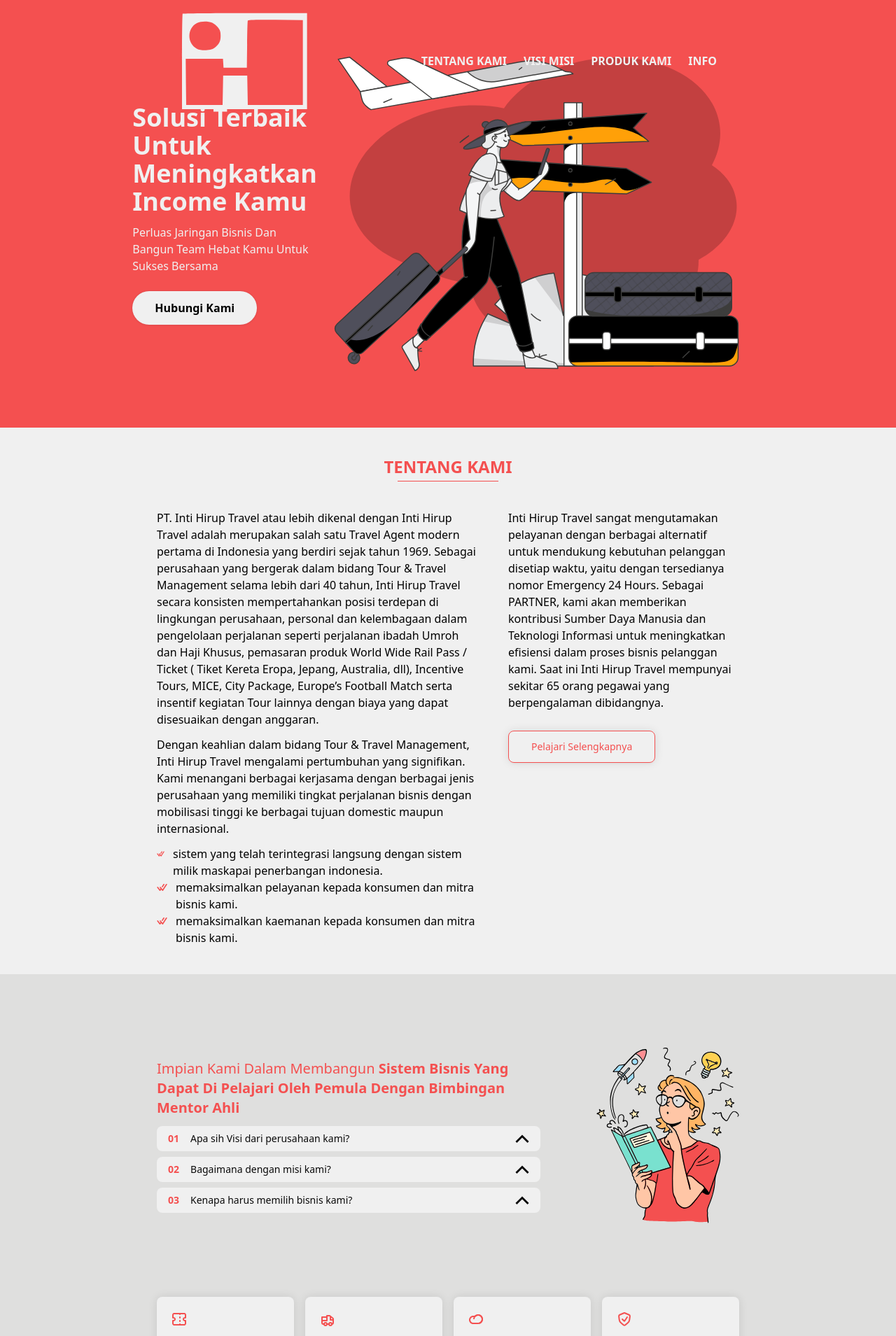
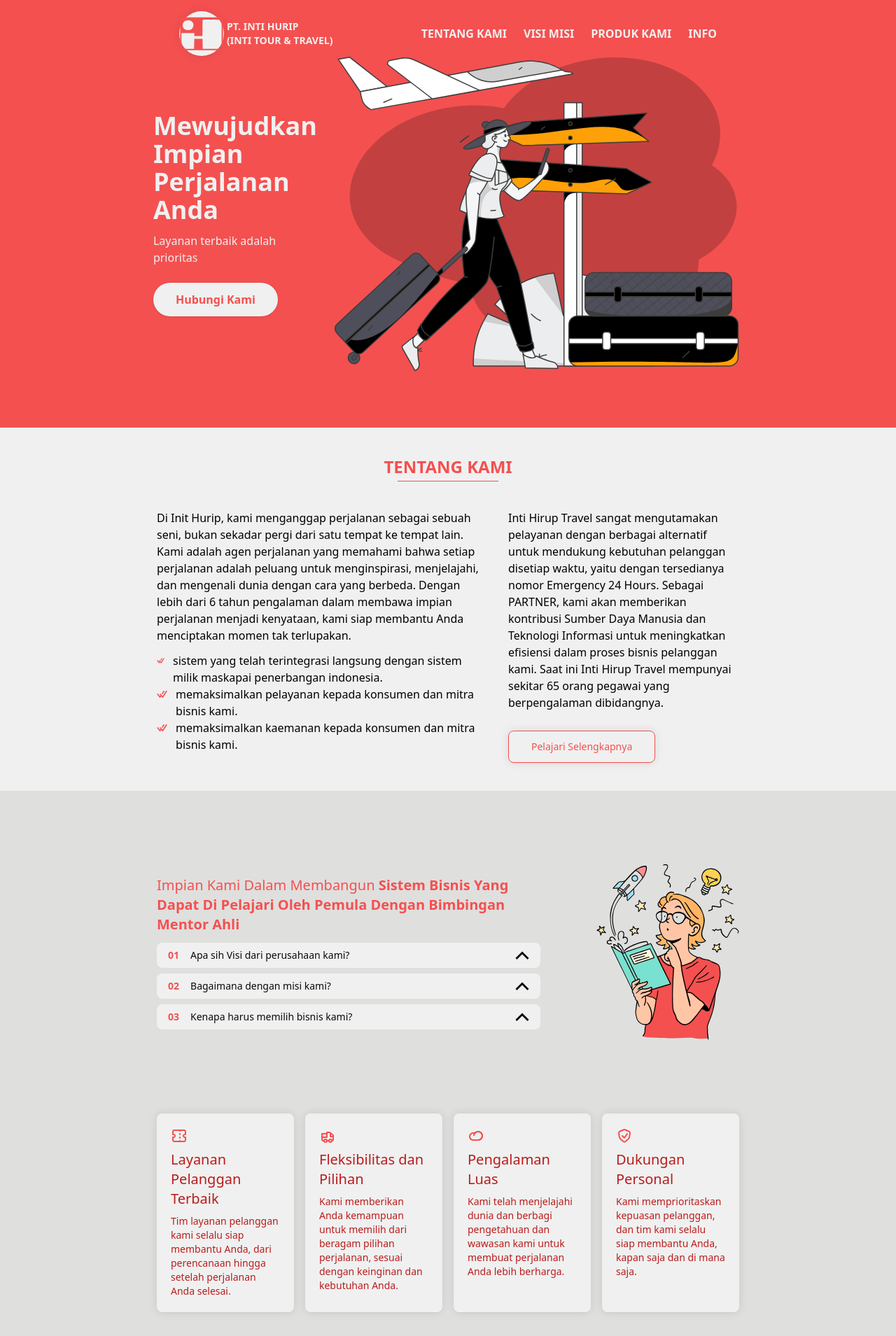
Before and after one commit to nurulasrulroji-ajeye/compro-intihurip, a React (Vite) app: page / in a window 1280 px wide. Shown: the top 1909 px of the page at 70% size. Built offline with nearby package versions, Linux system fonts and the light colour scheme.

Commit message:
updated 29 oktober

```diff
--- a/src/assets/index.ts
+++ b/src/assets/index.ts
@@ -16,5 +16,6 @@ import DribleIcon from "./drible.svg?react"
 import TiketPesawatIcon from "./tiketpesaat.svg?react"
 import AdventureIcon from "./adventure.svg?react"
 import LogoIcon from "./logo.svg?react"
+import WaIcon from "./whatsapp.svg?react"
 
-export { TravelSVG, ChecklistSVG, MissionSVG, ChevrontDownSVG, ChevrontUpSVG, TicketSVG, PackageSVG, ShieldSVG, CloudSVG, DiscordIcon, DribleIcon, GithubIcon, IgIcon, LinkedInIcon, MediumIcon, TiketPesawatIcon, AdventureIcon, LogoIcon }
+export { TravelSVG, ChecklistSVG, MissionSVG, ChevrontDownSVG, ChevrontUpSVG, TicketSVG, PackageSVG, ShieldSVG, CloudSVG, DiscordIcon, DribleIcon, GithubIcon, IgIcon, LinkedInIcon, MediumIcon, TiketPesawatIcon, AdventureIcon, LogoIcon, WaIcon }
--- a/src/components/about.tsx
+++ b/src/components/about.tsx
@@ -10,25 +10,13 @@ export const About = () => {
       <div className="w-full flex flex-col lg:flex-row lg:justify-center mt-6 lg:mt-10 gap-6 lg:gap-10">
         <div className="flex flex-col gap-3 max-w-[462px]">
           <p className="text-sm lg:text-base">
-            PT. Inti Hirup Travel atau lebih dikenal dengan Inti Hirup Travel
-            adalah merupakan salah satu Travel Agent modern pertama di Indonesia
-            yang berdiri sejak tahun 1969. Sebagai perusahaan yang bergerak
-            dalam bidang Tour & Travel Management selama lebih dari 40 tahun,
-            Inti Hirup Travel secara konsisten mempertahankan posisi terdepan di
-            lingkungan perusahaan, personal dan kelembagaan dalam pengelolaan
-            perjalanan seperti perjalanan ibadah Umroh dan Haji Khusus,
-            pemasaran produk World Wide Rail Pass / Ticket ( Tiket Kereta Eropa,
-            Jepang, Australia, dll), Incentive Tours, MICE, City Package,
-            Europe’s Football Match serta insentif kegiatan Tour lainnya dengan
-            biaya yang dapat disesuaikan dengan anggaran.
-          </p>
-
-          <p className="text-sm lg:text-base">
-            Dengan keahlian dalam bidang Tour & Travel Management, Inti Hirup
-            Travel mengalami pertumbuhan yang signifikan. Kami menangani
-            berbagai kerjasama dengan berbagai jenis perusahaan yang memiliki
-            tingkat perjalanan bisnis dengan mobilisasi tinggi ke berbagai
-            tujuan domestic maupun internasional.
+            Di Init Hurip, kami menganggap perjalanan sebagai sebuah seni, bukan
+            sekadar pergi dari satu tempat ke tempat lain. Kami adalah agen
+            perjalanan yang memahami bahwa setiap perjalanan adalah peluang
+            untuk menginspirasi, menjelajahi, dan mengenali dunia dengan cara
+            yang berbeda. Dengan lebih dari 6 tahun pengalaman dalam membawa
+            impian perjalanan menjadi kenyataan, kami siap membantu Anda
+            menciptakan momen tak terlupakan.
           </p>
           <div className="w-full flex flex-col">
             <div className="flex w-full gap-3">
--- a/src/components/hero.tsx
+++ b/src/components/hero.tsx
@@ -8,13 +8,17 @@ export const Hero = () => {
       </div>
       <div className="w-full flex flex-col items-center text-center lg:text-left lg:items-start px-2 gap-3 ">
         <p className="text-2xl font-bold text-white-color lg:text-4xl lg:max-w-[490px]">
-          Solusi Terbaik Untuk Meningkatkan Income Kamu
+          Mewujudkan Impian Perjalanan Anda
         </p>
         <p className="text-white-color font-medium lg:max-w-[490px]">
-          Perluas Jaringan Bisnis Dan Bangun Team Hebat Kamu Untuk Sukses
-          Bersama
+          Layanan terbaik adalah prioritas
         </p>
-        <button className="shadow-1 bg-white-color py-3 px-8 rounded-full mt-3 font-semibold hover:bg-red-primary hover:border hover:border-white-color hover:text-white-color transition-all ease-in-out duration-500">
+        <button
+          className="shadow-1 bg-white-color text-red-primary  py-3 px-8 rounded-full mt-3 font-semibold hover:bg-red-primary hover:border hover:border-white-color hover:text-white-color transition-all ease-in-out duration-500"
+          onClick={() => {
+            window.open('https://wa.me/+62', '_blank')?.focus();
+          }}
+        >
           Hubungi Kami
         </button>
       </div>
--- a/src/components/mission.tsx
+++ b/src/components/mission.tsx
@@ -158,36 +158,40 @@ export const Mission = () => {
         <div className="w-full grid grid-cols-1 gap-4 md:grid-cols-2 md:max-w-lg lg:grid-cols-4 lg:max-w-4xl lg:w-full">
           <div className="p-5 rounded-lg shadow-6 bg-white-color flex flex-col gap-2">
             <TicketSVG className="text-2xl text-red-primary" />
-            <p className="text-xl font-medium text-red-700">Modern Bisnis</p>
+            <p className="text-xl font-medium text-red-700">
+              Layanan Pelanggan Terbaik
+            </p>
             <p className="text-sm text-red-700">
-              Memperkenalkan serta mengedukasi tentang apa itu bisnis era
-              digital{' '}
+              Tim layanan pelanggan kami selalu siap membantu Anda, dari
+              perencanaan hingga setelah perjalanan Anda selesai.
             </p>
           </div>
           <div className="p-5 rounded-lg shadow-6 bg-white-color flex flex-col gap-2">
             <PackageSVG className="text-2xl text-red-primary" />
             <p className="text-xl font-medium text-red-700">
-              Kemudahan Perjalanan
+              Fleksibilitas dan Pilihan
             </p>
             <p className="text-sm text-red-700">
-              Memperkenalkan serta mengedukasi tentang apa itu bisnis era
-              digital{' '}
+              Kami memberikan Anda kemampuan untuk memilih dari beragam pilihan
+              perjalanan, sesuai dengan keinginan dan kebutuhan Anda.{' '}
             </p>
           </div>
           <div className="p-5 rounded-lg shadow-6 bg-white-color flex flex-col gap-2">
             <CloudSVG className="text-2xl text-red-primary" />
-            <p className="text-xl font-medium text-red-700">Trend Produk</p>
+            <p className="text-xl font-medium text-red-700">Pengalaman Luas</p>
             <p className="text-sm text-red-700">
-              Memperkenalkan serta mengedukasi tentang apa itu bisnis era
-              digital{' '}
+              Kami telah menjelajahi dunia dan berbagi pengetahuan dan wawasan
+              kami untuk membuat perjalanan Anda lebih berharga.
             </p>
           </div>
           <div className="p-5 rounded-lg shadow-6 bg-white-color flex flex-col gap-2">
             <ShieldSVG className="text-2xl text-red-primary" />
-            <p className="text-xl font-medium text-red-700">Keamanan Sistem</p>
+            <p className="text-xl font-medium text-red-700">
+              Dukungan Personal
+            </p>
             <p className="text-sm text-red-700">
-              Memperkenalkan serta mengedukasi tentang apa itu bisnis era
-              digital{' '}
+              Kami memprioritaskan kepuasan pelanggan, dan tim kami selalu siap
+              membantu Anda, kapan saja dan di mana saja.
             </p>
           </div>
         </div>
--- a/src/components/navbar.tsx
+++ b/src/components/navbar.tsx
@@ -44,29 +44,75 @@ export const Navbar = () => {
       <header className="fixed top-2 z-50 w-full px-4 lg:px-56">
         <nav
           className={`${
-            scrollY > 50 ? 'shadow-6 bg-red-primary ' : ''
+            scrollY > 50 ? 'shadow-6 bg-white-color ' : ''
           } w-full flex justify-between px-4 lg:px-8 py-2 items-center rounded-xl `}
         >
-          <div>
-            <LogoIcon className="text-5xl lg:text-6xl text-white-color" />
+          <div className="flex items-center gap-1">
+            <div
+              className={`${
+                scrollY > 50
+                  ? ''
+                  : 'w-12 h-12 lg:w-16 lg:h-16 rounded-full bg-white-color shadow-6 flex justify-center items-center'
+              }`}
+            >
+              <LogoIcon
+                className={`${
+                  scrollY > 50
+                    ? 'text-red-primary transition-all ease-in-out duration-700 text-5xl lg:text-6xl'
+                    : 'text-red-primary text-4xl lg:text-5xl'
+                }  `}
+              />
+            </div>
+            <p
+              className={`${
+                scrollY > 50 ? 'text-red-primary ' : 'text-white-color'
+              } text-sm font-bold`}
+            >
+              PT. INTI HURIP
+              <br /> (INTI TOUR & TRAVEL)
+            </p>
           </div>
           <div className="hidden lg:flex gap-6">
-            <div className="font-semibold uppercase text-white-color cursor-pointer hover:text-white-color/80">
+            <div
+              className={`${
+                scrollY > 50
+                  ? 'text-red-primary transition-all ease-in-out duration-700'
+                  : 'text-white-color'
+              } font-semibold uppercase  cursor-pointer hover:text-white-color/80`}
+            >
               <Link activeClass="font-bold" smooth spy to="about">
                 Tentang Kami
               </Link>
             </div>
-            <div className="font-semibold uppercase text-white-color cursor-pointer hover:text-white-color/80">
+            <div
+              className={`${
+                scrollY > 50
+                  ? 'text-red-primary transition-all ease-in-out duration-700'
+                  : 'text-white-color'
+              } font-semibold uppercase  cursor-pointer hover:text-white-color/80`}
+            >
               <Link activeClass="font-bold" smooth spy to="vimi">
                 Visi Misi
               </Link>
             </div>
-            <div className="font-semibold uppercase text-white-color cursor-pointer hover:text-white-color/80">
+            <div
+              className={`${
+                scrollY > 50
+                  ? 'text-red-primary transition-all ease-in-out duration-700'
+                  : 'text-white-color'
+              } font-semibold uppercase  cursor-pointer hover:text-white-color/80`}
+            >
               <Link activeClass="font-bold" smooth spy to="produk">
                 Produk Kami
               </Link>
             </div>
-            <div className="font-semibold uppercase text-white-color cursor-pointer hover:text-white-color/80">
+            <div
+              className={`${
+                scrollY > 50
+                  ? 'text-red-primary transition-all ease-in-out duration-700'
+                  : 'text-white-color'
+              } font-semibold uppercase  cursor-pointer hover:text-white-color/80`}
+            >
               Info
             </div>
           </div>
@@ -82,7 +128,7 @@ export const Navbar = () => {
               }}
               size={20}
               rounded
-              color="#fff"
+              color={scrollY > 50 ? '#F45050' : '#fff'}
             />
           </div>
         </nav>
```
Also changed, not shown: src/components/footer.tsx (+38 -40 lines), src/components/product.tsx (+35 -6 lines), src/assets/whatsapp.svg (added).
